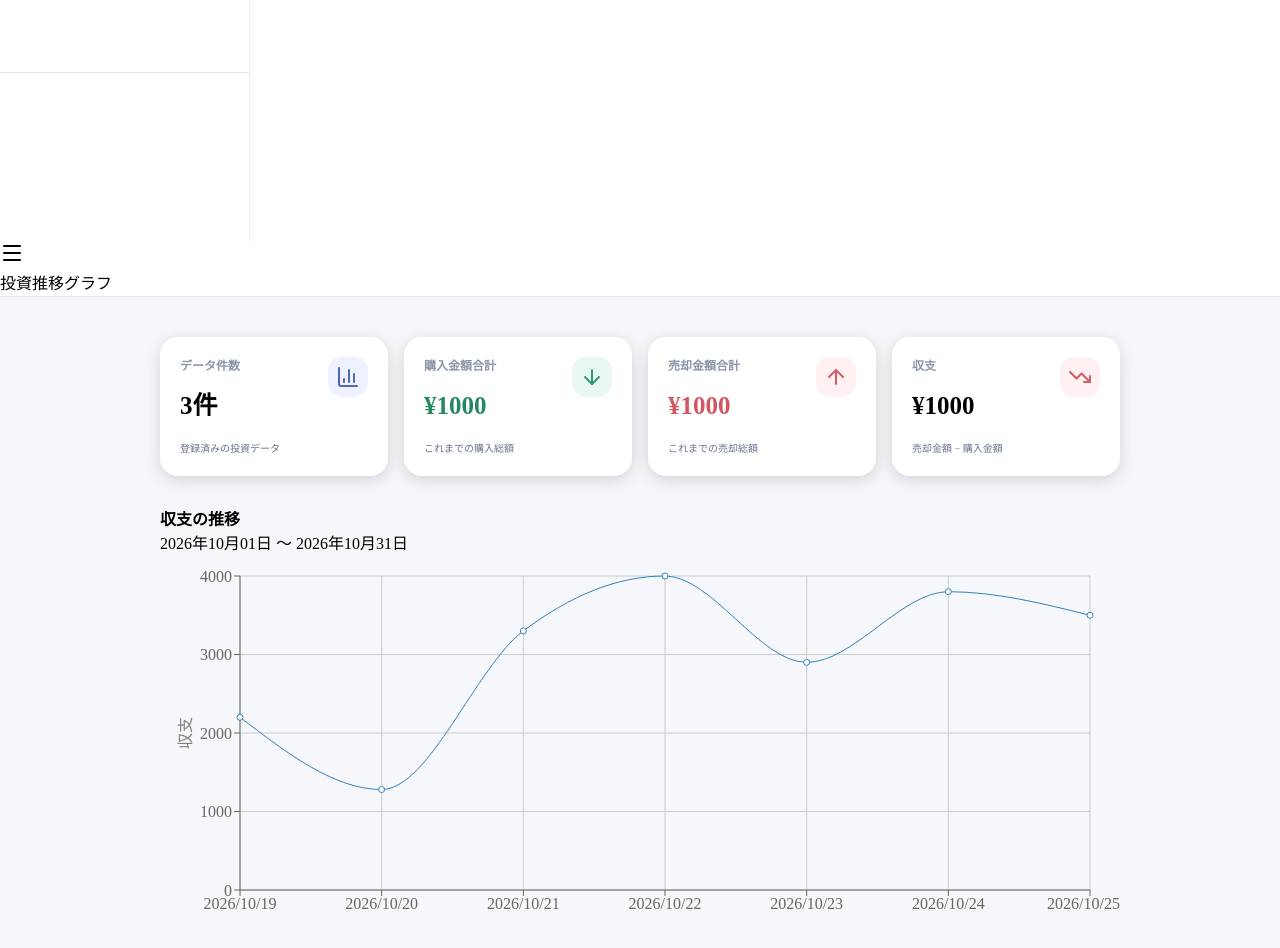
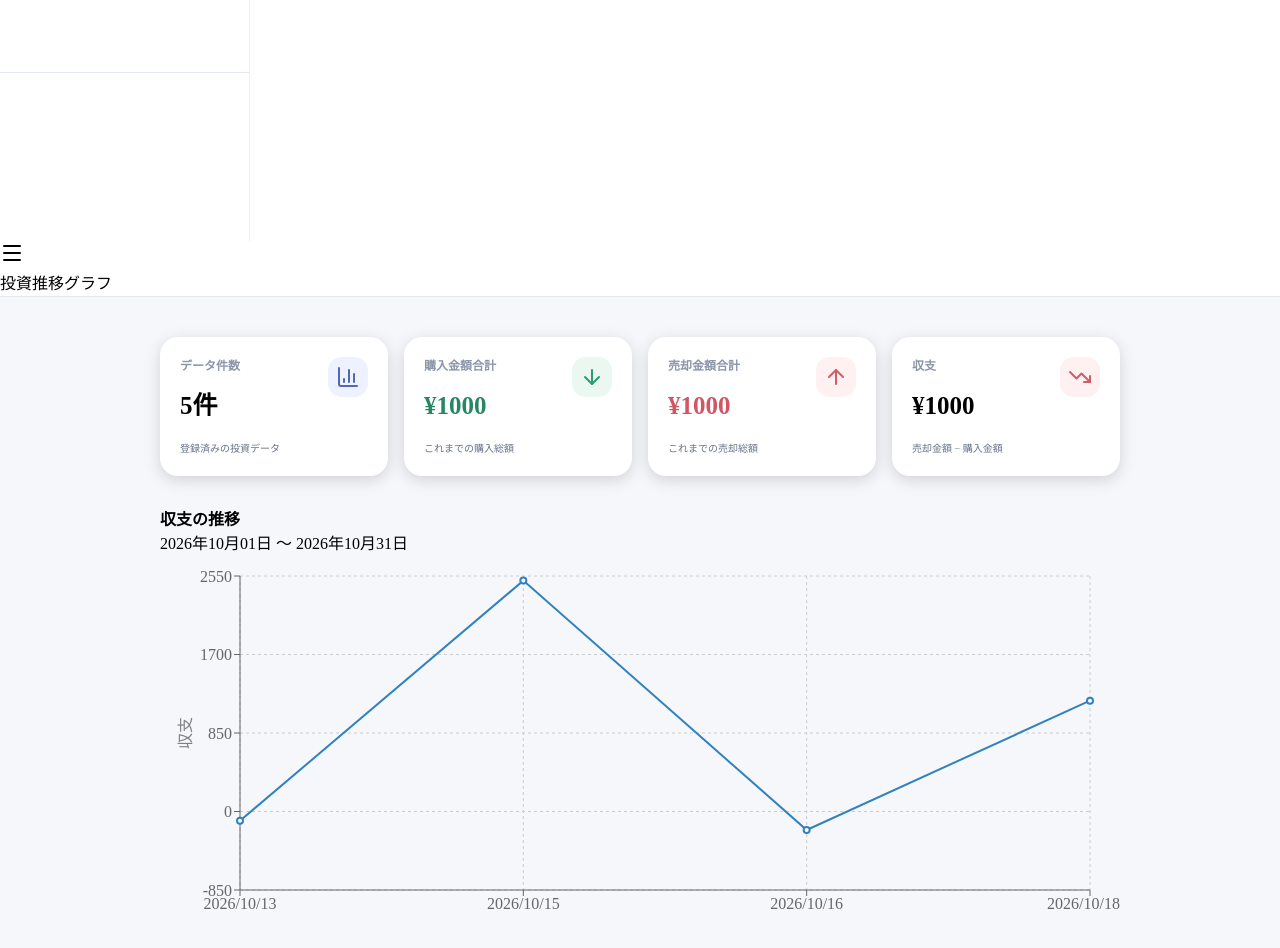
Before and after one commit to mn-area/touMEMO, a React (Vite) app in the folder frontend/: page /TradeGraph in a window 1280 px wide. Shown: the top 948 px of the page. Built offline with nearby package versions, Linux system fonts and the light colour scheme.

Commit message:
【フロント】グラフ画面データ表示処理実装完了

```diff
--- a/frontend/src/TradeGraph.tsx
+++ b/frontend/src/TradeGraph.tsx
@@ -1,58 +1,121 @@
 import { useState } from "react";
 import SideMenu from "./SideMenu";
-import { LineChart, Line, CartesianGrid, XAxis, YAxis, ResponsiveContainer, Label } from 'recharts';
+import type { FormData } from "./types/common";
+import { LineChart, Line, CartesianGrid, XAxis, YAxis, ResponsiveContainer, Label, Tooltip, type TooltipContentProps } from 'recharts';
+import type { NameType, ValueType } from "recharts/types/component/DefaultTooltipContent";
 
 export const TradeGraph = () => {
 
+    type GraphData = {
+        date: string;
+        buyprice: number;
+        sellprice: number;
+        total: number;
+    }
     const [sideMenuMode, setSideMenuMode] = useState(true);
 
-    const data = [
-        { day: '2026/10/19', サイト訪問者数: 2200 },
-        { day: '2026/10/20', サイト訪問者数: 1280 },
-        { day: '2026/10/21', サイト訪問者数: 3300 },
-        { day: '2026/10/22', サイト訪問者数: 4000 },
-        { day: '2026/10/23', サイト訪問者数: 2900 },
-        { day: '2026/10/24', サイト訪問者数: 3800 },
-        { day: '2026/10/25', サイト訪問者数: 3500 },
-    ];
-    const [trades, setTrades] = useState([
+    const SampleData: FormData[] = [
         {
-            id: 1,
-            tradedate: new Date("2026/09/23"),
+            tradedate: "2026/10/13",
             brandname: 'トヨタ自動車 (7203)',
             investmenttype: 1,
             tradetype: 1,
-            unitprice: 200,
-            fee: 100,
-            quantity:  10,
+            unitprice: "200",
+            fee: "100",
+            quantity:  "10",
             reason: 'test',
             memo: 'aaaaa'
         },
         {
-            id: 2,
-            tradedate: new Date("2026/07/23"),
+            tradedate: "2026/10/13",
             brandname: '任天堂 (7954)',
             investmenttype: 1,
-            tradetype: 1,
-            unitprice: 100,
-            fee: 100,
-            quantity:  1,
+            tradetype: 2,
+            unitprice: "100",
+            fee: "100",
+            quantity:  "1",
             reason: '',
             memo: ''
         },
         {
-            id: 3,
-            tradedate: new Date("2026/05/23"),
+            tradedate: "2026/10/15",
             brandname: 'Bitcoin (BTC)',
             investmenttype: 2,
             tradetype: 2,
-            unitprice: 2500,
-            fee: 100,
-            quantity:  1,
+            unitprice: "2500",
+            fee: "100",
+            quantity:  "1",
+            reason: '',
+            memo: ''
+        },
+        {
+            tradedate: "2026/10/16",
+            brandname: 'Bitcoin (BTC)',
+            investmenttype: 2,
+            tradetype: 1,
+            unitprice: "200",
+            fee: "100",
+            quantity:  "1",
+            reason: '',
+            memo: ''
+        },
+        {
+            tradedate: "2026/10/18",
+            brandname: 'Bitcoin (BTC)',
+            investmenttype: 2,
+            tradetype: 2,
+            unitprice: "1200",
+            fee: "100",
+            quantity:  "1",
             reason: '',
             memo: ''
         }
-    ]);
+    ]
+
+    // tradesから日付ごと＆購入区分毎にunitpriceを合計し、売却-購入で収支を割り出し、新しいグラフ用配列を作成
+    const newGroupedArray: GraphData[] = Object.values(
+        SampleData.reduce((acc, current) => {
+            const key = current.tradedate;
+
+            if (!acc[key]) {
+                acc[key] = {
+                    date: key,
+                    buyprice: 0,
+                    sellprice: 0,
+                    total: 0
+                };
+            }
+
+            if (current.tradetype === 1) {
+                acc[key].buyprice += Number(current.unitprice || 0); // 文字列を数値に変換して足す
+            } else if (current.tradetype === 2) {
+                acc[key].sellprice += Number(current.unitprice || 0); // 文字列を数値に変換して足す
+            }
+            // 新しい型のオブジェクトに対して、データを計算・追加していく
+            acc[key].total = acc[key].sellprice - acc[key].buyprice; // 文字列を数値に変換して足す
+
+            return acc;
+        }, {} as Record<string, GraphData>)
+    );
+
+    const CustomTooltip = ({active, payload}: TooltipContentProps<ValueType,NameType>) => {
+        if (active && payload && payload.length > 0) {
+            const data = payload[0].payload
+            const balance = data.total
+            const isPositive = balance >= 0
+
+            return (
+                <div className="rounded-lg border border-border bg-white p-2 shadow-md">
+                    <p className="text-sm font-medium text-foreground">{data.date}</p>
+                    <p className={`text-sm font-semibold ${isPositive ? 'text-green-600' : 'text-red-600'}`}>
+                    {isPositive ? '+' : ''}
+                    {balance.toLocaleString()}円
+                    </p>
+                </div>
+            )
+        }
+        return null;
+    }
 
     return (
     <div className="flex  h-screen">
@@ -72,7 +135,7 @@ export const TradeGraph = () => {
                         <div className="card-data">
                             <div>
                                 <p className="card-title font-bold">データ件数</p>
-                                <p className="data-count font-bold">{trades.length}件</p>
+                                <p className="data-count font-bold">{SampleData.length}件</p>
                             </div>
                             <div id="data-count-img">
                                 <svg xmlns="http://www.w3.org/2000/svg" width="24" height="24" viewBox="0 0 24 24" fill="none" stroke="currentColor" stroke-width="2" stroke-linecap="round" stroke-linejoin="round" className="lucide lucide-chart-column" aria-hidden="true"><path d="M3 3v16a2 2 0 0 0 2 2h16"></path><path d="M18 17V9"></path><path d="M13 17V5"></path><path d="M8 17v-3"></path></svg>
@@ -125,14 +188,14 @@ export const TradeGraph = () => {
                         <p className="mt-1 text-xs text-[#8794a3]">2026年10月01日 〜 2026年10月31日</p>
                     </div>
                     <ResponsiveContainer  height={384}>
-                        <LineChart data={data} margin={{top: 20, right: 30, bottom: 20, left: 20 }} className="border border-[#dfe4ed] rounded-xl">
-                            <Line type="monotone" dataKey="サイト訪問者数" />
-                            <CartesianGrid />
-                            <XAxis dataKey={"day"} />
+                        <LineChart data={newGroupedArray} margin={{top: 20, right: 30, bottom: 20, left: 20 }} className="border border-[#dfe4ed] rounded-xl">
+                            <Line dataKey="total" strokeWidth={2} isAnimationActive={true} animationDuration={800} />
+                            <CartesianGrid strokeDasharray="3 3"/>
+                            <XAxis dataKey={"date"} />
                             <YAxis>
                                 <Label value="収支" dx={-25} angle={-90}></Label>
                             </YAxis>
-
+                            <Tooltip content={CustomTooltip}/>
                         </LineChart>
                     </ResponsiveContainer>
 
```
